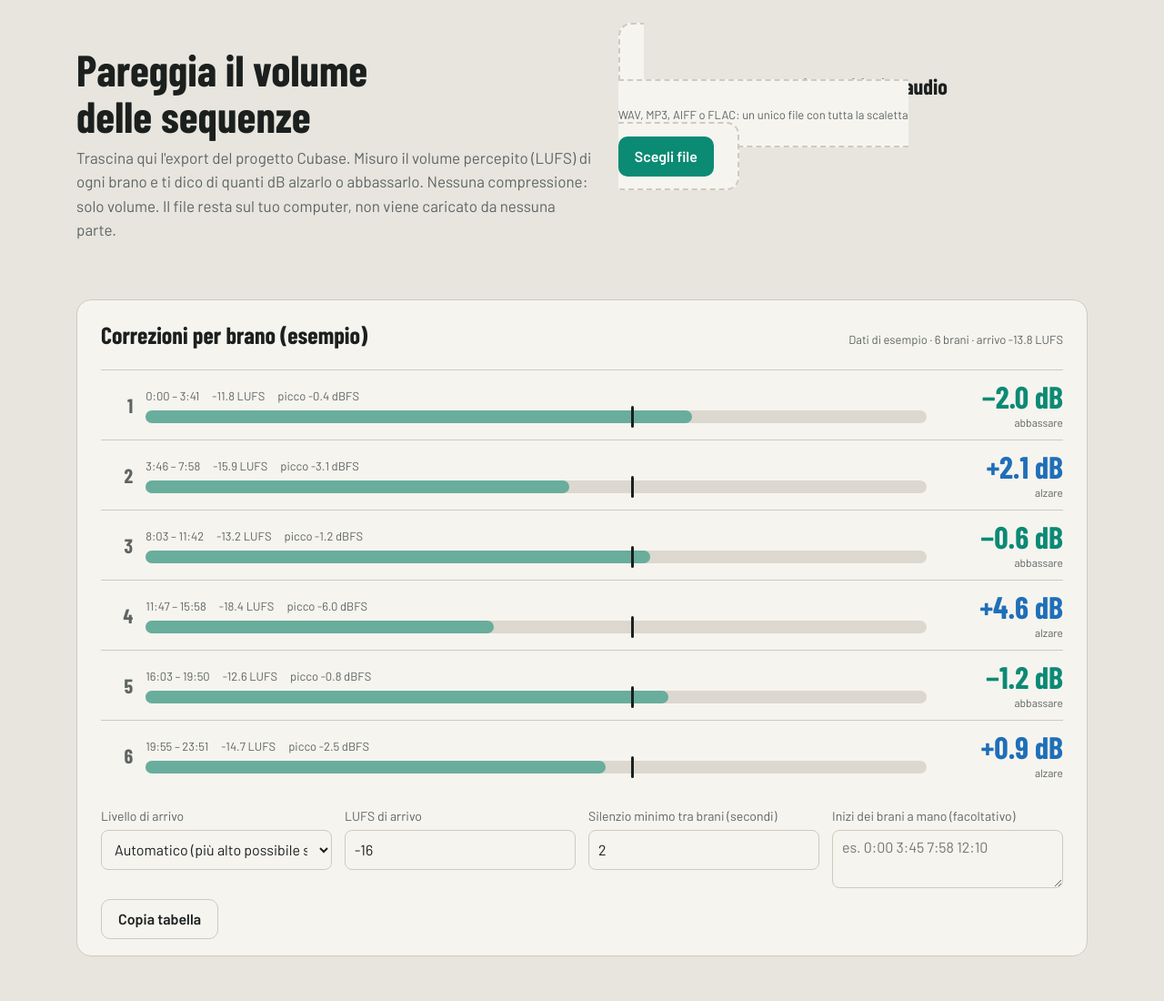
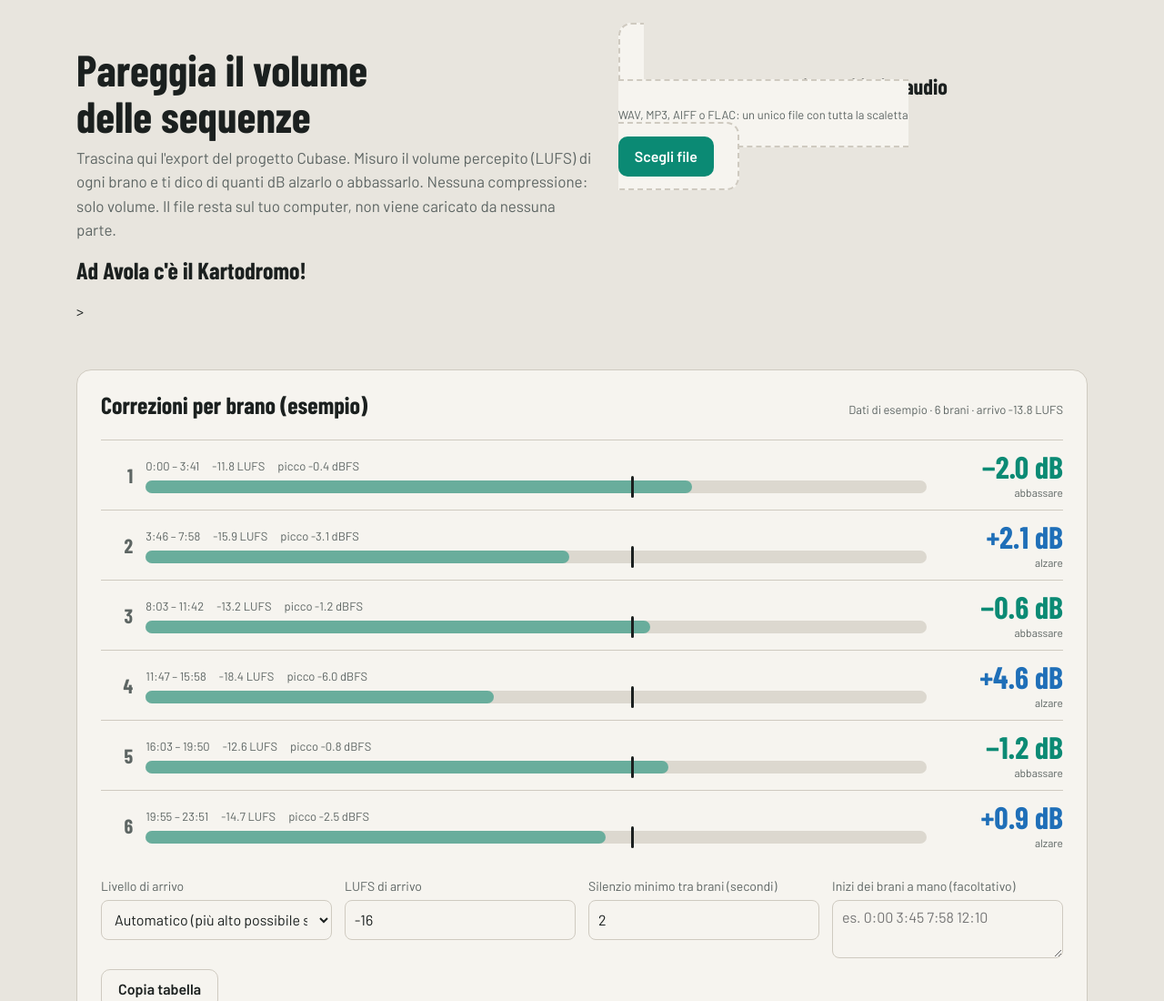
Before and after one commit to salitadambra-jpg/Pooh, a plain HTML site: page index.html in a window 1280 px wide. Shown: the top 1100 px of the page at 91% size. Drawn offline with nearby package versions, Linux system fonts and the light colour scheme.

Commit message:
Add subtitle about Kartodromo in index.html

```diff
--- a/index.html
+++ b/index.html
@@ -63,6 +63,7 @@ textarea{min-height:64px;resize:vertical}
   <div>
     <h1>Pareggia il volume delle sequenze</h1>
     <p class="lead">Trascina qui l'export del progetto Cubase. Misuro il volume percepito (LUFS) di ogni brano e ti dico di quanti dB alzarlo o abbassarlo. Nessuna compressione: solo volume. Il file resta sul tuo computer, non viene caricato da nessuna parte.</p>
+ <h2>Ad Avola c'è il Kartodromo!</h2>>
   </div>
   <div>
     <label class="drop" id="drop">
```
